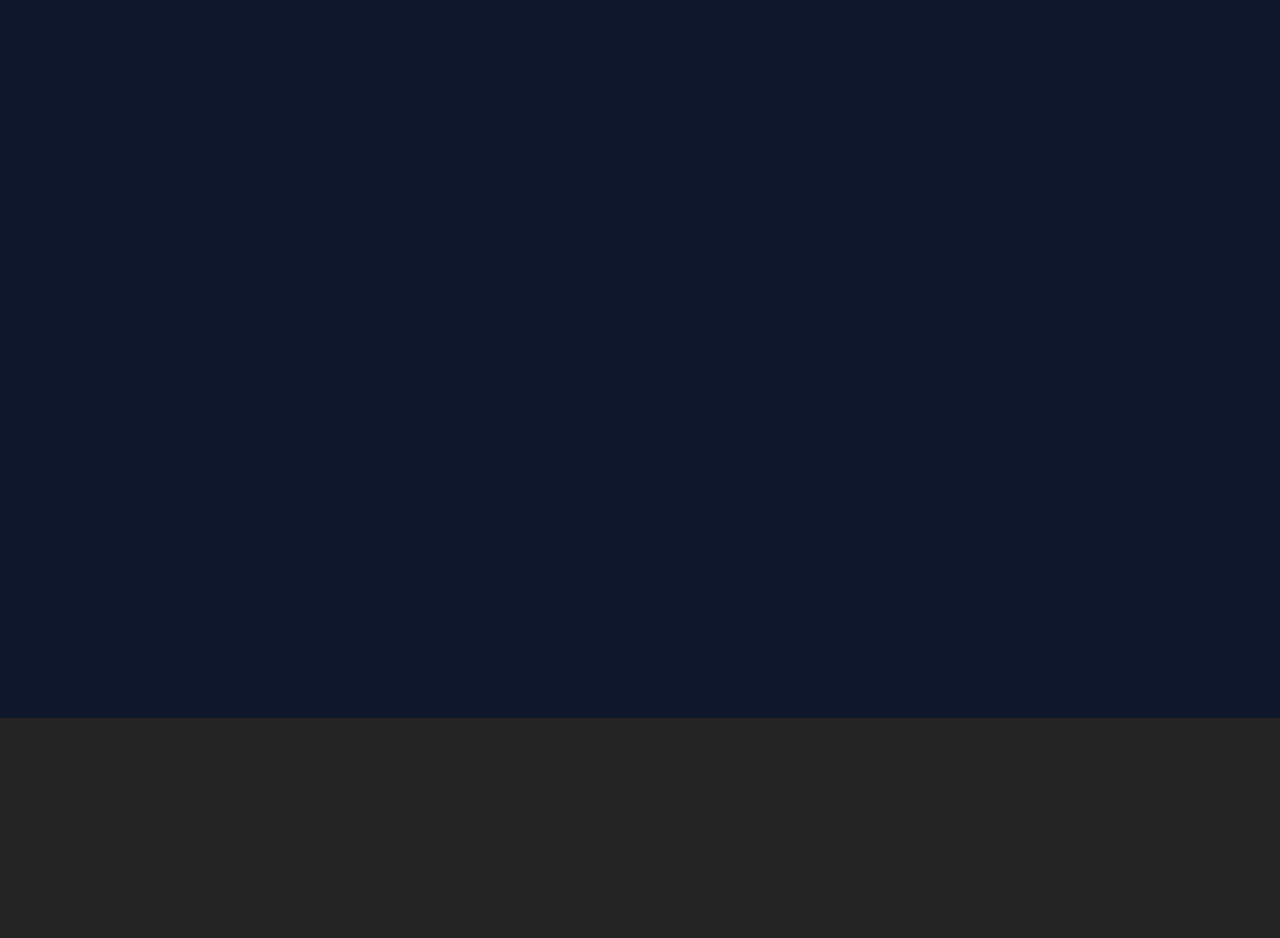
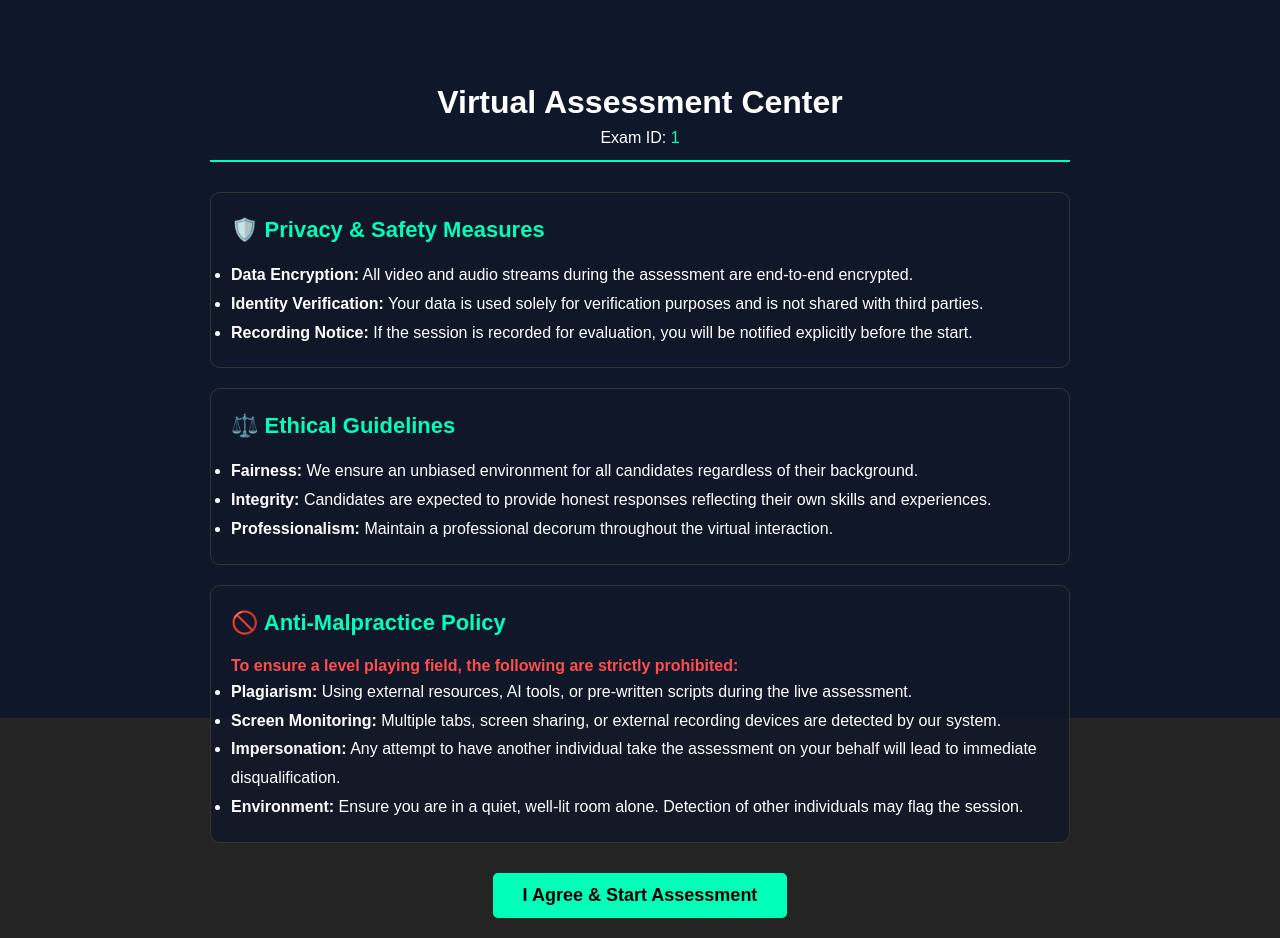
Before and after one commit to Abhi0505-kinagi/InterviewXp, a React (Vite) app in the folder client/: page /virtual/assessments/1 in a window 1280 px wide. Shown: the part 82-1020 px from the top of the page. Before the commit the page ends 800 px from the top, so only its background shows below. Built offline with nearby package versions, Linux system fonts and the light colour scheme; no server answers; sample sign-in values are in the browser's storage.

Commit message:
ethics and privacy notes are added

```diff
--- a/client/src/Components/AssessmentPage.jsx
+++ b/client/src/Components/AssessmentPage.jsx
@@ -1,9 +1,103 @@
-function Assessment(){
-    return (
-        <>
-        <h1>Assessment section </h1>
-        <p>Page is under the active development</p>
-        </>
-    )
+import Navbar from "./Navbar";
+import { useParams } from "react-router-dom";
+
+function Assessment() {
+  const { examId } = useParams();
+
+  const styles = {
+    container: {
+      maxWidth: "900px",
+      margin: "40px auto",
+      padding: "20px",
+      color: "#fff",
+      fontFamily: "Times, serif",
+    },
+    header: {
+      borderBottom: "2px solid #00ffb9",
+      paddingBottom: "10px",
+      marginBottom: "30px",
+      textAlign: "center",
+    },
+    section: {
+      background: "rgba(15, 23, 41, 0.8)",
+      padding: "20px",
+      borderRadius: "10px",
+      marginBottom: "20px",
+      border: "1px solid #333",
+    },
+    title: {
+      color: "#00ffb9",
+      fontSize: "22px",
+      marginBottom: "15px",
+    },
+    list: {
+      lineHeight: "1.8",
+      fontSize: "16px",
+    },
+    warning: {
+      color: "#ff4d4d",
+      fontWeight: "bold",
+    }
+  };
+
+  return (
+    <>
+      <Navbar />
+      <div style={styles.container}>
+        <div style={styles.header}>
+          <h1>Virtual Assessment Center</h1>
+          <p>Exam ID: <span style={{ color: "#00ffb9" }}>{examId}</span></p>
+        </div>
+
+        <div style={styles.section}>
+          <h2 style={styles.title}>🛡️ Privacy & Safety Measures</h2>
+          <ul style={styles.list}>
+            <li><strong>Data Encryption:</strong> All video and audio streams during the assessment are end-to-end encrypted.</li>
+            <li><strong>Identity Verification:</strong> Your data is used solely for verification purposes and is not shared with third parties.</li>
+            <li><strong>Recording Notice:</strong> If the session is recorded for evaluation, you will be notified explicitly before the start.</li>
+          </ul>
+        </div>
+
+        <div style={styles.section}>
+          <h2 style={styles.title}>⚖️ Ethical Guidelines</h2>
+          <ul style={styles.list}>
+            <li><strong>Fairness:</strong> We ensure an unbiased environment for all candidates regardless of their background.</li>
+            <li><strong>Integrity:</strong> Candidates are expected to provide honest responses reflecting their own skills and experiences.</li>
+            <li><strong>Professionalism:</strong> Maintain a professional decorum throughout the virtual interaction.</li>
+          </ul>
+        </div>
+
+        <div style={styles.section}>
+          <h2 style={styles.title}>🚫 Anti-Malpractice Policy</h2>
+          <p style={styles.warning}>To ensure a level playing field, the following are strictly prohibited:</p>
+          <ul style={styles.list}>
+            <li><strong>Plagiarism:</strong> Using external resources, AI tools, or pre-written scripts during the live assessment.</li>
+            <li><strong>Screen Monitoring:</strong> Multiple tabs, screen sharing, or external recording devices are detected by our system.</li>
+            <li><strong>Impersonation:</strong> Any attempt to have another individual take the assessment on your behalf will lead to immediate disqualification.</li>
+            <li><strong>Environment:</strong> Ensure you are in a quiet, well-lit room alone. Detection of other individuals may flag the session.</li>
+          </ul>
+        </div>
+
+        <div style={{ textAlign: "center", marginTop: "30px" }}>
+          <button
+            style={{
+              padding: "12px 30px",
+              fontSize: "18px",
+              backgroundColor: "#00ffb9",
+              color: "#000",
+              border: "none",
+              borderRadius: "5px",
+              cursor: "pointer",
+              fontWeight: "bold"
+            }}
+            onClick={() => alert("Assessment environment is being prepared...")}
+          >
+            I Agree & Start Assessment
+          </button>
+        </div>
+      </div>
+    </>
+  );
 }
+
 export default Assessment;
```
